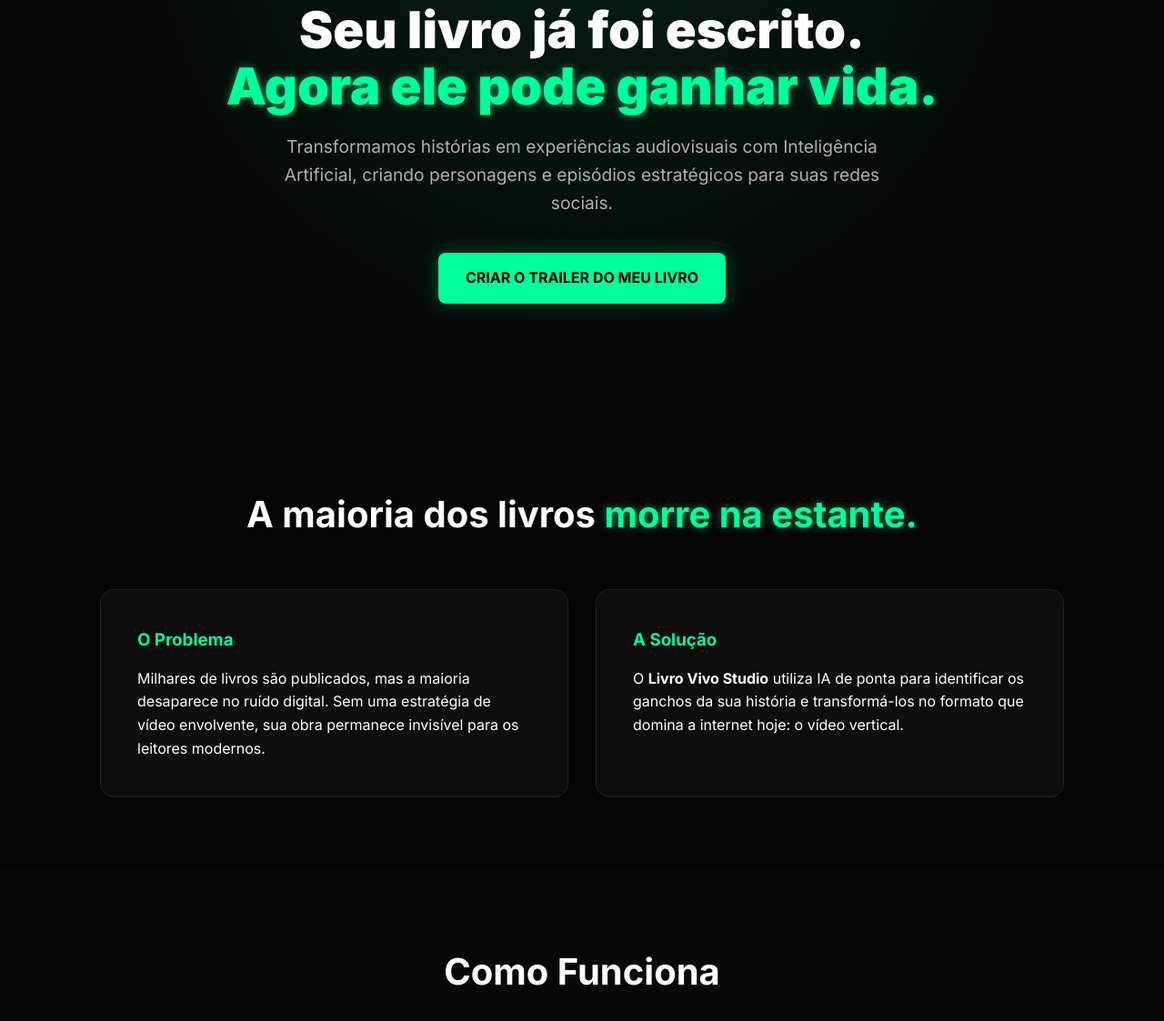
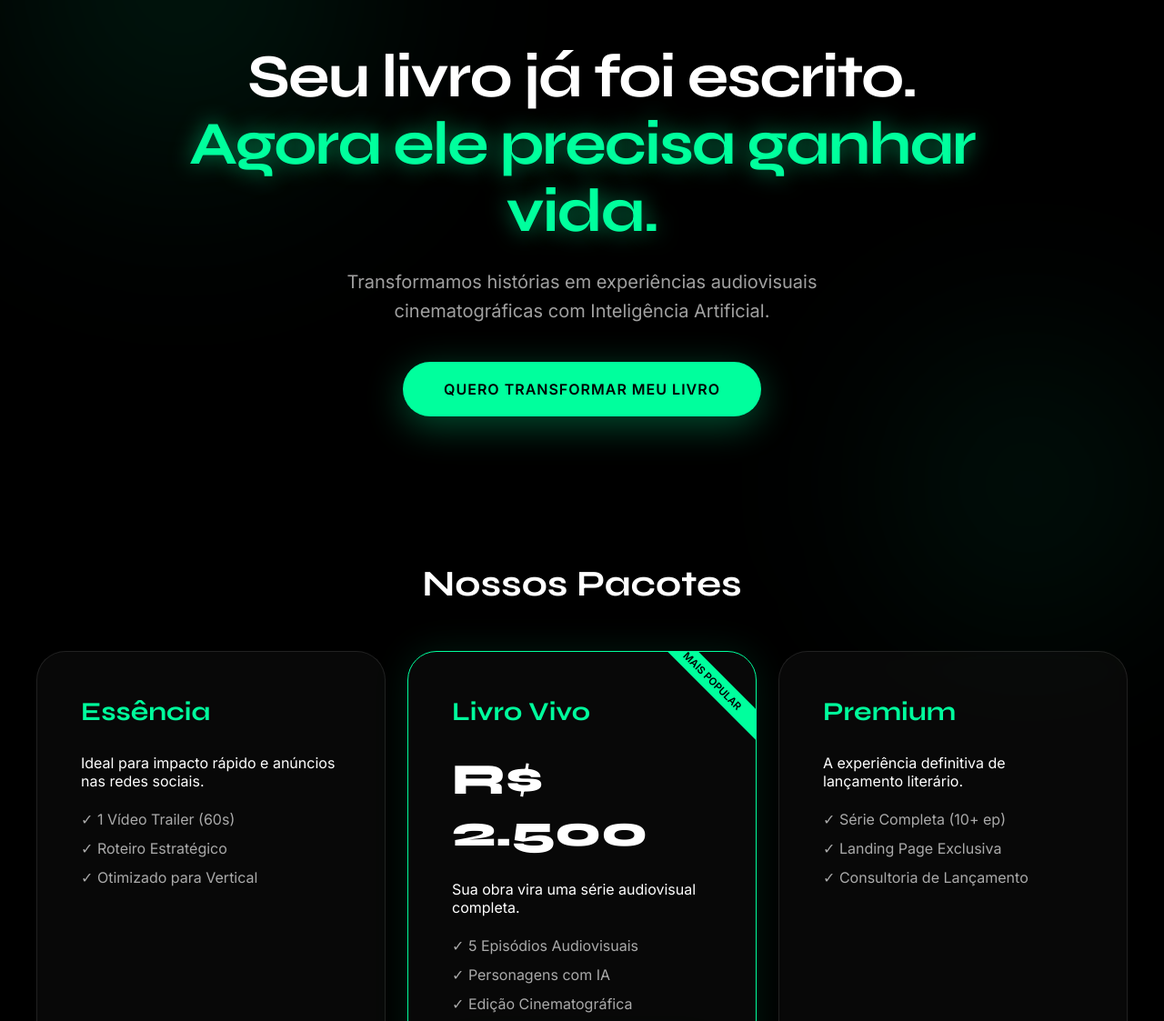
Before and after one commit to Silmara32/livro-vivo-studio, a plain HTML site: page index.html in a window 1280 px wide. Shown: the part 117-1240 px from the top of the page at 91% size. Drawn offline with Linux system fonts and the light colour scheme.

Commit message:
Update index.html with new title and styles

```diff
--- a/index.html
+++ b/index.html
@@ -3,239 +3,209 @@
 <head>
     <meta charset="UTF-8">
     <meta name="viewport" content="width=device-width, initial-scale=1.0">
-    <title>Livro Vivo Studio | Transforme seu livro em vídeo</title>
-    <link href="https://fonts.googleapis.com/css2?family=Inter:wght@400;700;900&display=swap" rel="stylesheet">
+    <title>Livro Vivo Studio | Sua história em movimento</title>
+    <link href="https://fonts.googleapis.com/css2?family=Syne:wght@700;800&family=Inter:wght@400;600&display=swap" rel="stylesheet">
     <style>
         :root {
-            --primary-neon: #00FF9D;
-            --bg-dark: #050505;
-            --card-bg: #0d0d0d;
-            --text-gray: #b0b0b0;
-        }
-
-        * {
-            margin: 0;
-            padding: 0;
-            box-sizing: border-box;
+            --neon: #00FF9D;
+            --bg: #000000;
+            --glass: rgba(255, 255, 255, 0.03);
+            --border: rgba(255, 255, 255, 0.1);
         }
 
         body {
+            background-color: var(--bg);
+            color: white;
             font-family: 'Inter', sans-serif;
-            background-color: var(--bg-dark);
-            color: white;
-            line-height: 1.6;
+            margin: 0;
             overflow-x: hidden;
         }
 
-        .container {
-            max-width: 1100px;
-            margin: 0 auto;
-            padding: 0 20px;
+        /* Manchas de Luz Neon no Fundo */
+        .blur-bg {
+            position: fixed;
+            width: 600px;
+            height: 600px;
+            background: radial-gradient(circle, rgba(0, 255, 157, 0.12) 0%, transparent 70%);
+            filter: blur(100px);
+            z-index: -1;
+            top: -200px;
+            left: -100px;
         }
 
-        .neon-text {
-            color: var(--primary-neon);
-            text-shadow: 0 0 10px rgba(0, 255, 157, 0.5);
+        .blur-bg-right {
+            position: fixed;
+            width: 500px;
+            height: 500px;
+            background: radial-gradient(circle, rgba(0, 255, 157, 0.08) 0%, transparent 70%);
+            filter: blur(80px);
+            z-index: -1;
+            bottom: -100px;
+            right: -100px;
+        }
+
+        header {
+            padding: 120px 20px 60px;
+            text-align: center;
+            max-width: 900px;
+            margin: 0 auto;
+        }
+
+        h1 {
+            font-family: 'Syne', sans-serif;
+            font-size: clamp(2.5rem, 8vw, 4.2rem);
+            line-height: 1.1;
+            margin-bottom: 24px;
+            letter-spacing: -2px;
+        }
+
+        .highlight {
+            color: var(--neon);
+            text-shadow: 0 0 25px rgba(0, 255, 157, 0.5);
+        }
+
+        .subtitle {
+            font-size: 1.25rem;
+            color: #a0a0a0;
+            max-width: 600px;
+            margin: 0 auto 40px;
+            line-height: 1.6;
         }
 
         .btn-neon {
-            background-color: var(--primary-neon);
+            background: var(--neon);
             color: black;
-            padding: 15px 30px;
-            border-radius: 8px;
-            font-weight: bold;
+            padding: 20px 45px;
+            border-radius: 100px;
+            font-weight: 800;
             text-decoration: none;
             display: inline-block;
-            transition: 0.3s;
-            box-shadow: 0 0 20px rgba(0, 255, 157, 0.3);
-            border: none;
-            cursor: pointer;
-            text-align: center;
+            box-shadow: 0 10px 40px rgba(0, 255, 157, 0.3);
+            transition: all 0.4s ease;
+            text-transform: uppercase;
+            letter-spacing: 1px;
         }
 
         .btn-neon:hover {
-            box-shadow: 0 0 30px rgba(0, 255, 157, 0.6);
-            transform: translateY(-2px);
-        }
-
-        header {
-            padding: 120px 0;
-            text-align: center;
-            background: radial-gradient(circle at top, #00ff9d1a 0%, transparent 70%);
-        }
-
-        h1 {
-            font-size: 3.5rem;
-            font-weight: 900;
-            margin-bottom: 20px;
-            line-height: 1.1;
-        }
-
-        .subheadline {
-            font-size: 1.2rem;
-            color: var(--text-gray);
-            max-width: 700px;
-            margin: 0 auto 40px;
-        }
-
-        section {
-            padding: 80px 0;
+            transform: translateY(-5px);
+            box-shadow: 0 15px 60px rgba(0, 255, 157, 0.5);
         }
 
         .section-title {
             text-align: center;
+            font-family: 'Syne', sans-serif;
             font-size: 2.5rem;
-            margin-bottom: 50px;
+            margin: 100px 0 50px;
         }
 
         .grid {
             display: grid;
-            grid-template-columns: repeat(auto-fit, minmax(300px, 1fr));
-            gap: 30px;
+            grid-template-columns: repeat(auto-fit, minmax(320px, 1fr));
+            gap: 24px;
+            padding: 0 20px 100px;
+            max-width: 1200px;
+            margin: 0 auto;
         }
 
         .card {
-            background: var(--card-bg);
-            padding: 40px;
-            border-radius: 15px;
-            border: 1px solid #222;
-            transition: 0.3s;
+            background: var(--glass);
+            backdrop-filter: blur(15px);
+            border: 1px solid var(--border);
+            padding: 48px;
+            border-radius: 32px;
+            transition: all 0.3s ease;
+            position: relative;
+            overflow: hidden;
         }
 
         .card:hover {
-            border-color: var(--primary-neon);
+            border-color: var(--neon);
+            background: rgba(255, 255, 255, 0.05);
+            transform: translateY(-10px);
         }
 
         .card h3 {
-            margin-bottom: 15px;
-            color: var(--primary-neon);
-        }
-
-        .pricing-card {
-            border: 2px solid #222;
-            text-align: center;
-            display: flex;
-            flex-direction: column;
-            justify-content: space-between;
-        }
-
-        .pricing-card.featured {
-            border-color: var(--primary-neon);
-            transform: scale(1.05);
-            position: relative;
+            font-family: 'Syne', sans-serif;
+            color: var(--neon);
+            font-size: 1.8rem;
+            margin-top: 0;
         }
 
         .price {
-            font-size: 2rem;
-            font-weight: bold;
-            margin: 20px 0;
+            font-size: 3rem;
+            font-weight: 800;
             display: block;
+            margin: 25px 0;
+            font-family: 'Syne', sans-serif;
+        }
+
+        .featured {
+            border: 1px solid var(--neon);
+            box-shadow: 0 0 40px rgba(0, 255, 157, 0.1);
         }
 
         footer {
             text-align: center;
             padding: 80px 20px;
-            border-top: 1px solid #222;
-            margin-top: 50px;
-            background: linear-gradient(0deg, #00ff9d0a 0%, transparent 100%);
+            border-top: 1px solid var(--border);
+            color: #666;
+            font-size: 0.9rem;
         }
 
         @media (max-width: 768px) {
-            h1 { font-size: 2.5rem; }
-            .pricing-card.featured { transform: scale(1); }
+            h1 { font-size: 3rem; }
         }
     </style>
 </head>
 <body>
+    <div class="blur-bg"></div>
+    <div class="blur-bg-right"></div>
 
     <header>
-        <div class="container">
-            <h1>Seu livro já foi escrito.<br><span class="neon-text">Agora ele pode ganhar vida.</span></h1>
-            <p class="subheadline">Transformamos histórias em experiências audiovisuais com Inteligência Artificial, criando personagens e episódios estratégicos para suas redes sociais.</p>
-            <a href="https://api.whatsapp.com/send?phone=5511976143060&text=Ol%C3%A1%21+Posso+ajudar%3F" class="btn-neon">CRIAR O TRAILER DO MEU LIVRO</a>
-        </div>
+        <h1>Seu livro já foi escrito. <br><span class="highlight">Agora ele precisa ganhar vida.</span></h1>
+        <p class="subtitle">Transformamos histórias em experiências audiovisuais cinematográficas com Inteligência Artificial.</p>
+        <a href="https://api.whatsapp.com/send?phone=5511976143060&text=Olá!+Vi+o+site+e+quero+dar+vida+ao+meu+livro." class="btn-neon">Quero transformar meu livro</a>
     </header>
 
-    <section>
-        <div class="container">
-            <h2 class="section-title">A maioria dos livros <span class="neon-text">morre na estante.</span></h2>
-            <div class="grid">
-                <div class="card">
-                    <h3>O Problema</h3>
-                    <p>Milhares de livros são publicados, mas a maioria desaparece no ruído digital. Sem uma estratégia de vídeo envolvente, sua obra permanece invisível para os leitores modernos.</p>
-                </div>
-                <div class="card">
-                    <h3>A Solução</h3>
-                    <p>O <strong>Livro Vivo Studio</strong> utiliza IA de ponta para identificar os ganchos da sua história e transformá-los no formato que domina a internet hoje: o vídeo vertical.</p>
-                </div>
-            </div>
+    <h2 class="section-title">Nossos Pacotes</h2>
+
+    <div class="grid">
+        <div class="card">
+            <h3>Essência</h3>
+            <p>Ideal para impacto rápido e anúncios nas redes sociais.</p>
+            <ul style="list-style: none; padding: 0; color: #aaa; line-height: 2;">
+                <li>✓ 1 Vídeo Trailer (60s)</li>
+                <li>✓ Roteiro Estratégico</li>
+                <li>✓ Otimizado para Vertical</li>
+            </ul>
         </div>
-    </section>
 
-    <section style="background-color: #080808;">
-        <div class="container">
-            <h2 class="section-title">Como Funciona</h2>
-            <div class="grid">
-                <div class="card">
-                    <h3 class="neon-text">01. Essência</h3>
-                    <p>Analisamos seu livro para identificar os personagens centrais e os momentos de maior impacto narrativo.</p>
-                </div>
-                <div class="card">
-                    <h3 class="neon-text">02. Roteiro</h3>
-                    <p>Criamos roteiros estratégicos adaptados para viralização no TikTok, Reels e Shorts.</p>
-                </div>
-                <div class="card">
-                    <h3 class="neon-text">03. Produção</h3>
-                    <p>Geramos cenas animadas, narrações e efeitos visuais que trazem sua obra para a realidade.</p>
-                </div>
-            </div>
+        <div class="card featured">
+            <div style="background: var(--neon); color: black; position: absolute; top: 20px; right: -35px; padding: 5px 40px; transform: rotate(45deg); font-size: 0.7rem; font-weight: 900;">MAIS POPULAR</div>
+            <h3>Livro Vivo</h3>
+            <span class="price">R$ 2.500</span>
+            <p>Sua obra vira uma série audiovisual completa.</p>
+            <ul style="list-style: none; padding: 0; color: #aaa; line-height: 2; margin-bottom: 30px;">
+                <li>✓ 5 Episódios Audiovisuais</li>
+                <li>✓ Personagens com IA</li>
+                <li>✓ Edição Cinematográfica</li>
+            </ul>
+            <a href="https://api.whatsapp.com/send?phone=5511976143060" class="btn-neon" style="padding: 15px 30px; font-size: 0.8rem; width: 100%; box-sizing: border-box; text-align: center;">Transformar meu Livro</a>
         </div>
-    </section>
 
-    <section id="pacotes">
-        <div class="container">
-            <h2 class="section-title">Nossos Pacotes</h2>
-            <div class="grid">
-                <div class="card pricing-card">
-                    <div>
-                        <h3>Trailer do Livro</h3>
-                        <p>Ideal para impacto rápido e anúncios.</p>
-                        <span class="price">R$ 497</span>
-                        <ul style="list-style: none; margin-bottom: 30px; color: var(--text-gray); text-align: left;">
-                            <li>✓ 1 Vídeo Trailer (até 60s)</li>
-                            <li>✓ Roteiro Curto Estratégico</li>
-                            <li>✓ Otimizado para Vertical</li>
-                            <li>✓ 1 Cenário criado com IA</li>
-                        </ul>
-                    </div>
-                    <a href="https://api.whatsapp.com/send?phone=5511976143060&text=Ol%C3%A1%21+Quero+saber+mais+sobre+o+Trailer+do+Livro." class="btn-neon" style="background: transparent; border: 1px solid var(--primary-neon); color: white;">Escolher Trailer</a>
-                </div>
-                <div class="card pricing-card featured">
-                    <div>
-                        <h3 class="neon-text">Livro Vivo</h3>
-                        <p>Sua obra vira uma série audiovisual.</p>
-                        <span class="price">a partir de R$ 2.500</span>
-                        <ul style="list-style: none; margin-bottom: 30px; color: var(--text-gray); text-align: left;">
-                            <li>✓ 5 Episódios Audiovisuais</li>
-                            <li>✓ Personagens Recorrentes com IA</li>
-                            <li>✓ Edição Cinematográfica</li>
-                            <li>✓ Consultoria de Lançamento</li>
-                        </ul>
-                    </div>
-                    <a href="https://api.whatsapp.com/send?phone=5511976143060&text=Ol%C3%A1%21+Quero+saber+mais+sobre+o+pacote+Livro+Vivo." class="btn-neon">Transformar meu Livro</a>
-                </div>
-            </div>
+        <div class="card">
+            <h3>Premium</h3>
+            <p>A experiência definitiva de lançamento literário.</p>
+            <ul style="list-style: none; padding: 0; color: #aaa; line-height: 2;">
+                <li>✓ Série Completa (10+ ep)</li>
+                <li>✓ Landing Page Exclusiva</li>
+                <li>✓ Consultoria de Lançamento</li>
+            </ul>
         </div>
-    </section>
+    </div>
 
     <footer>
-        <div class="container" id="contato">
-            <h2 style="margin-bottom: 20px;">Seu livro merece ser visto.</h2>
-            <p style="margin-bottom: 30px; color: var(--text-gray); max-width: 600px; margin-left: auto; margin-right: auto;">Histórias não foram feitas para ficar paradas. Elas foram feitas para ganhar o mundo em novos formatos.</p>
-            <a href="https://api.whatsapp.com/send?phone=5511976143060&text=Ol%C3%A1%21+Posso+ajudar%3F" class="btn-neon">Falar com um Consultor</a>
-            <p style="margin-top: 50px; font-size: 0.8rem; color: #444;">&copy; 2026 LIVRO VIVO Studio. Tecnologia e Storytelling.</p>
-        </div>
+        <p>© 2026 LIVRO VIVO Studio | Tecnologia & Storytelling</p>
     </footer>
-
 </body>
 </html>
```
